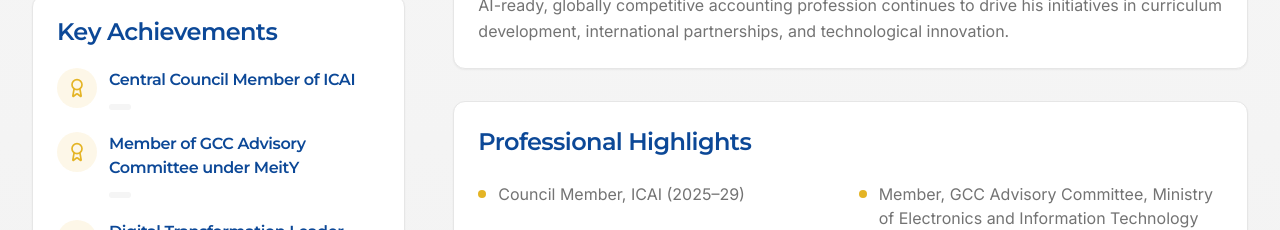
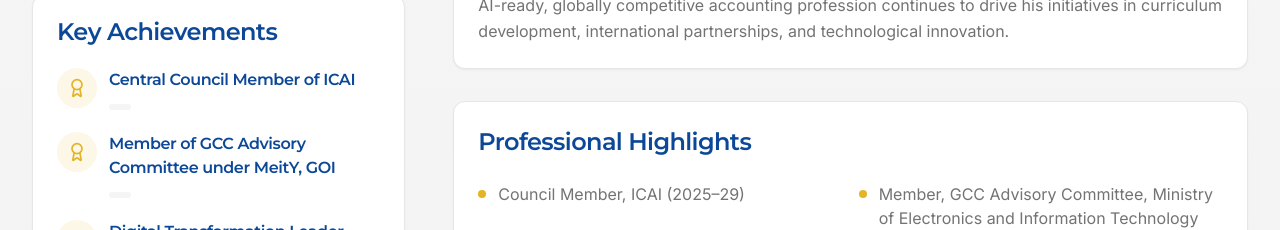
Before and after one commit to casanjibsanghi/digital-ca-hub, a React (Vite) app: page /profile in a window 1280 px wide. Shown: the part 1160-1390 px from the top of the page. Built offline with nearby package versions, Linux system fonts and the light colour scheme; the HTML template or start-up script is replaced by a standard one.

Commit message:
Changes
Co-authored-by: casanjibsanghi <231414148+casanjibsanghi@users.noreply.github.com>

```diff
--- a/src/pages/ProfilePage.tsx
+++ b/src/pages/ProfilePage.tsx
@@ -36,7 +36,7 @@ const ProfilePage = () => {
     year: ''
   }, {
     icon: Award,
-    title: 'Member of GCC Advisory Committee under MeitY',
+    title: 'Member of GCC Advisory Committee under MeitY, GOI',
     description: '',
     year: ''
   }, {
```
